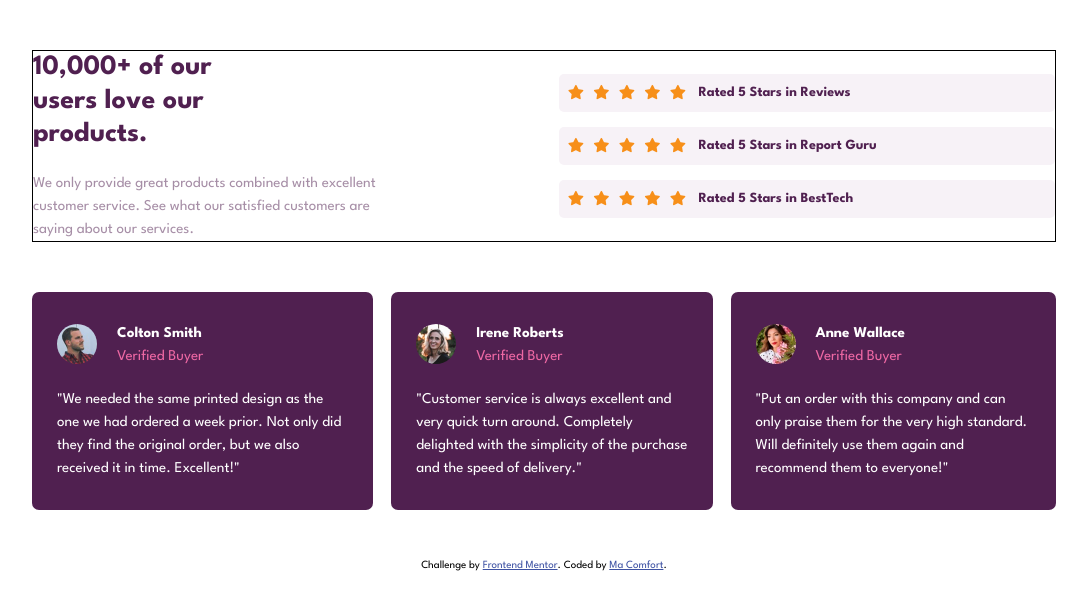
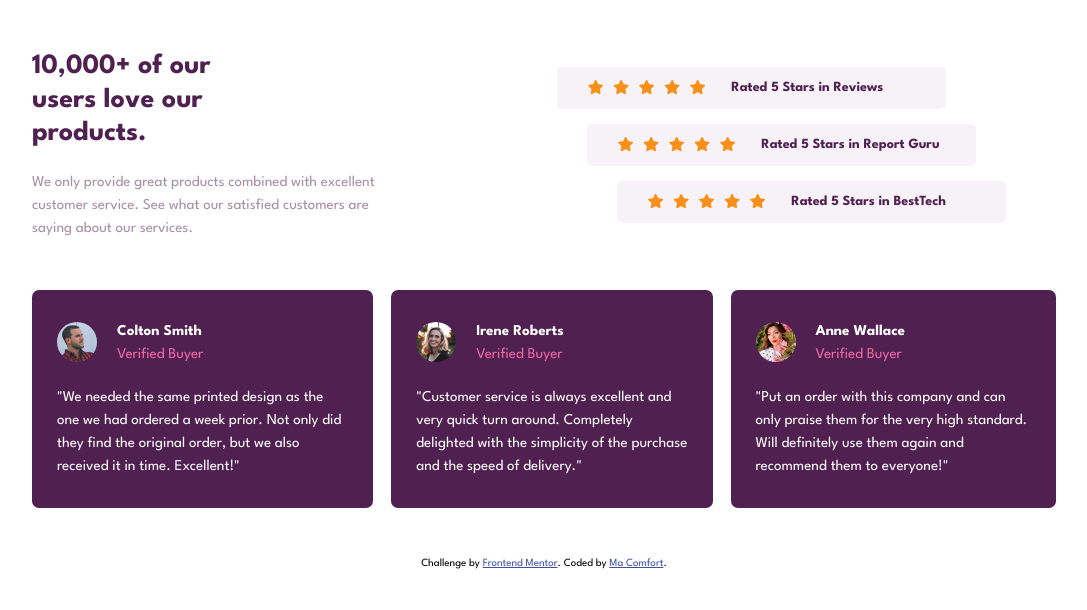
Before and after one commit to Macomi27/Social-proof-section, a plain HTML site: page social-proof-section-master/index.html in a window 1280 px wide. Shown: the whole page, without its empty margins (96-1183 px from the left). Drawn offline with Linux system fonts and the light colour scheme.

Commit message:
completed about-ratings section

```diff
--- a/social-proof-section-master/index.html
+++ b/social-proof-section-master/index.html
@@ -45,7 +45,7 @@
             </div>
             <h5>Rated 5 Stars in Reviews</h5>
           </div>
-          <div class="rate">
+          <div class="rate report-guru">
             <div class="stars">
               <i class="fa-solid fa-star" style="color: #f78f19"></i>
               <i class="fa-solid fa-star" style="color: #f78f19"></i>
@@ -55,7 +55,7 @@
             </div>
             <h5>Rated 5 Stars in Report Guru</h5>
           </div>
-          <div class="rate">
+          <div class="rate best-tech">
             <div class="stars">
               <i class="fa-solid fa-star" style="color: #f78f19"></i>
               <i class="fa-solid fa-star" style="color: #f78f19"></i>
--- a/social-proof-section-master/styles.css
+++ b/social-proof-section-master/styles.css
@@ -61,8 +61,6 @@ body {
   display: flex;
   flex-direction: column;
   gap: 1.5rem;
-  position: relative;
-  align-items: stretch;
 }
 
 .rate {
@@ -164,35 +162,48 @@ img {
     width: 100%;
     display: flex;
     flex-direction: row;
-    justify-content: space-between;
     align-items: center;
-    border: 1px solid black;
+    gap: 0;
+  }
+
+  .about {
+    width: 100%;
   }
 
   .about h3 {
-    width: 50%;
+    width: 40%;
     text-align: left;
     line-height: 1.2;
     margin-inline: 0;
   }
 
   .about p {
-    width: 70%;
+    width: 69%;
     text-align: left;
     margin-inline: 0;
   }
 
-  .about {
-    width: 100%;
-    text-align: right;
+  .ratings {
+    width: 80%;
+    position: relative;
+    padding-right: 6rem;
+    margin-right: 5rem;
   }
 
   .rate {
     width: 100%;
     display: flex;
     align-items: center;
-    gap: 1.2rem;
-    padding: 0.8rem;
+    gap: 2.5rem;
+    padding: 1rem 3rem;
+  }
+
+  .report-guru {
+    margin-left: 3rem;
+  }
+
+  .best-tech {
+    margin-left: 6rem;
   }
 
   .reviews {
```
